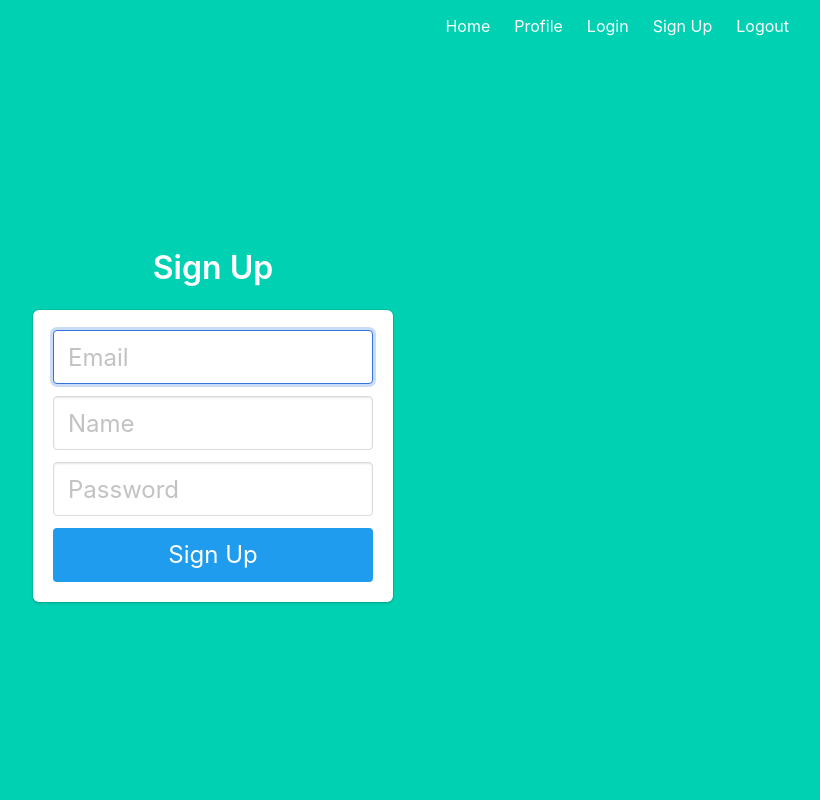
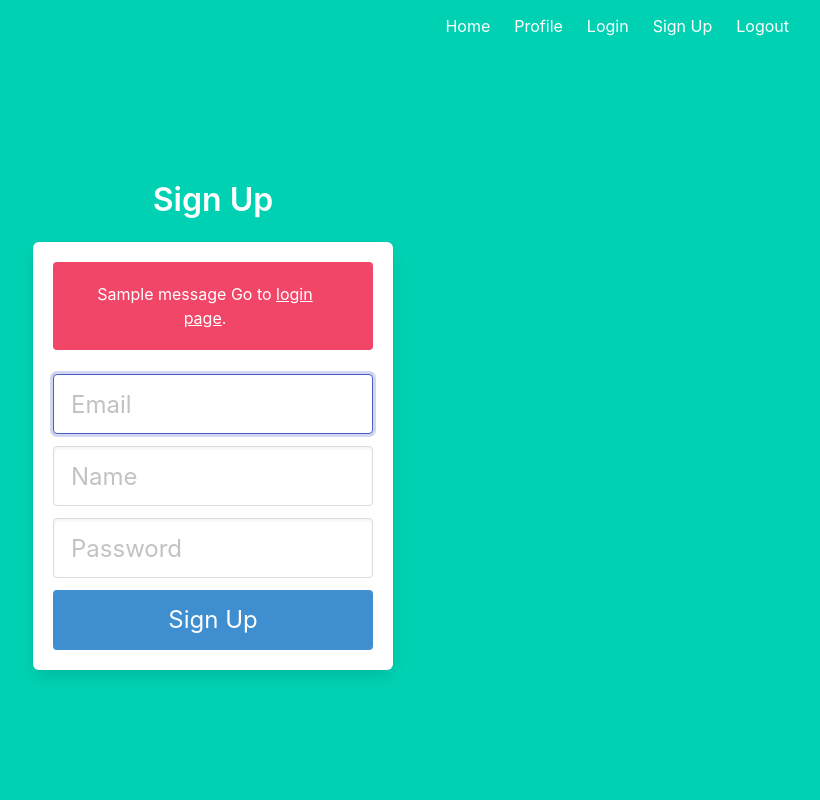
Before and after one commit to 00-Python/Flask-Authentication, a Flask app: page /signup in a window 1280 px wide. Shown: the whole page, without its empty margins (427-1247 px from the left). Run offline with Flask 3, Linux system fonts and the light colour scheme; tables that the repository leaves empty hold one stand-in row (values such as "Sample post"); one stand-in notice (Sample message) is shown.

Commit message:
Updated bulma cdn & added errormessage for signup page

```diff
--- a/project/auth.py
+++ b/project/auth.py
@@ -1,4 +1,4 @@
-from flask import Blueprint, render_template, redirect, url_for, request
+from flask import Blueprint, render_template, redirect, url_for, request, flash
 from werkzeug.security import generate_password_hash, check_password_hash
 from .models import User
 from . import db
@@ -25,6 +25,7 @@ def signup_post():
 
     # if user already exists redirect back to signup page to retry
     if user:
+        flash('User already exists!')
         return redirect(url_for('auth.signup'))
 
     # Create a new user with the data from the form and hash the pass for security
--- a/project/templates/base.html
+++ b/project/templates/base.html
@@ -6,7 +6,7 @@
     <meta http-equiv="X-UA-Compatible" content="IE=edge">
     <meta name="viewport" content="width=device-width, initial-scale=1">
     <title>Flask Auth Example</title>
-    <link rel="stylesheet" href="https://cdnjs.cloudflare.com/ajax/libs/bulma/0.7.2/css/bulma.min.css" />
+	<link rel="stylesheet" href="https://cdn.jsdelivr.net/npm/bulma@0.9.4/css/bulma.min.css">
 </head>
 
 <body>
--- a/project/templates/signup.html
+++ b/project/templates/signup.html
@@ -4,6 +4,15 @@
 <div class="column is-4 is-offset-4">
     <h3 class="title">Sign Up</h3>
     <div class="box">
+		<!--Display Eroor Message -->
+		{% with messages = get_flashed_messages() %}
+		{% if messages %}
+			<div class="notification is-danger">
+				{{ messages[0] }} Go to <a href="{{ url_for('auth.login') }}">login page</a>.
+			</div>
+		{% endif %}
+		{% endwith %}
+
         <form method="POST" action="/signup">
             <div class="field">
                 <div class="control">
```
